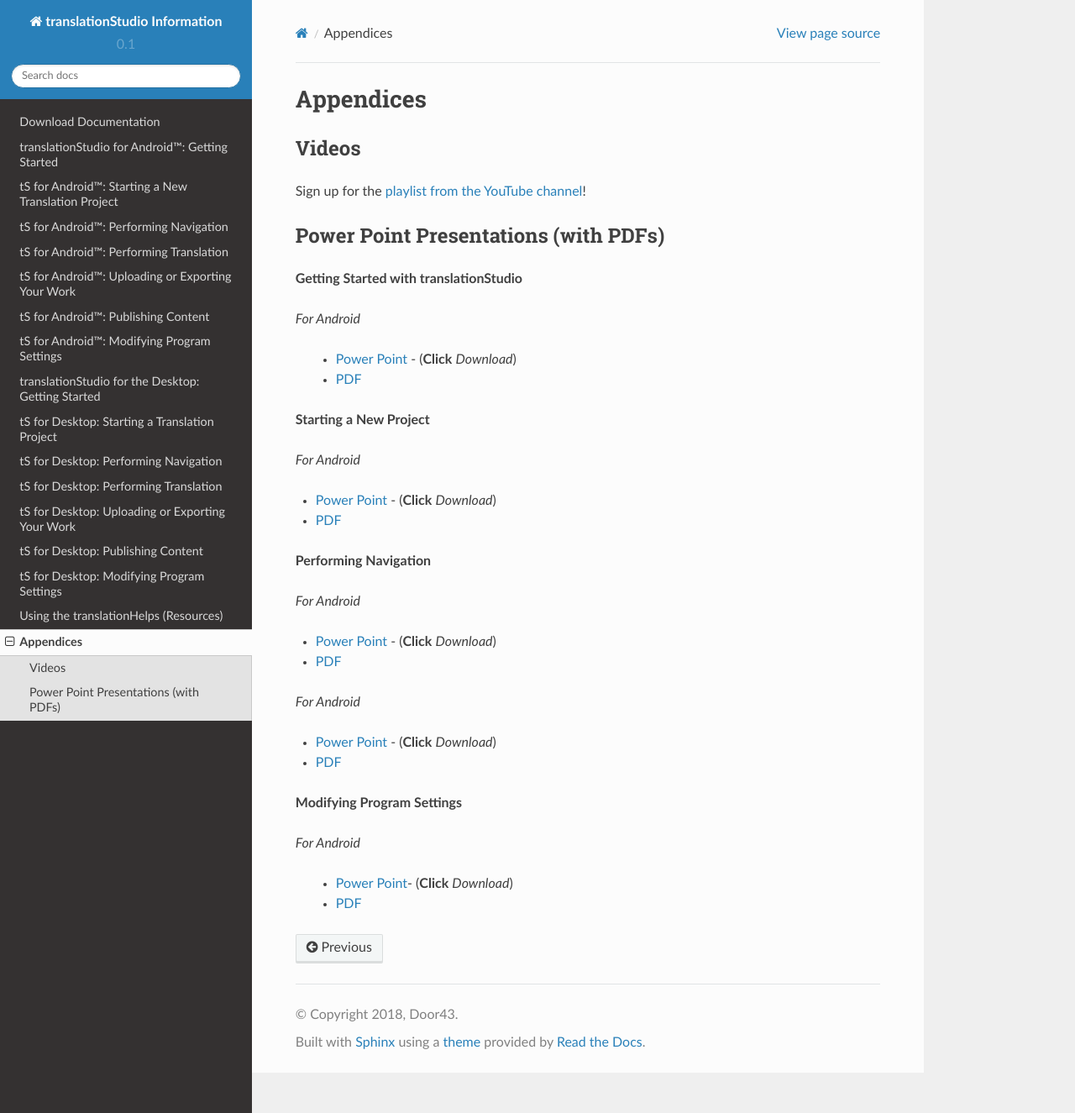
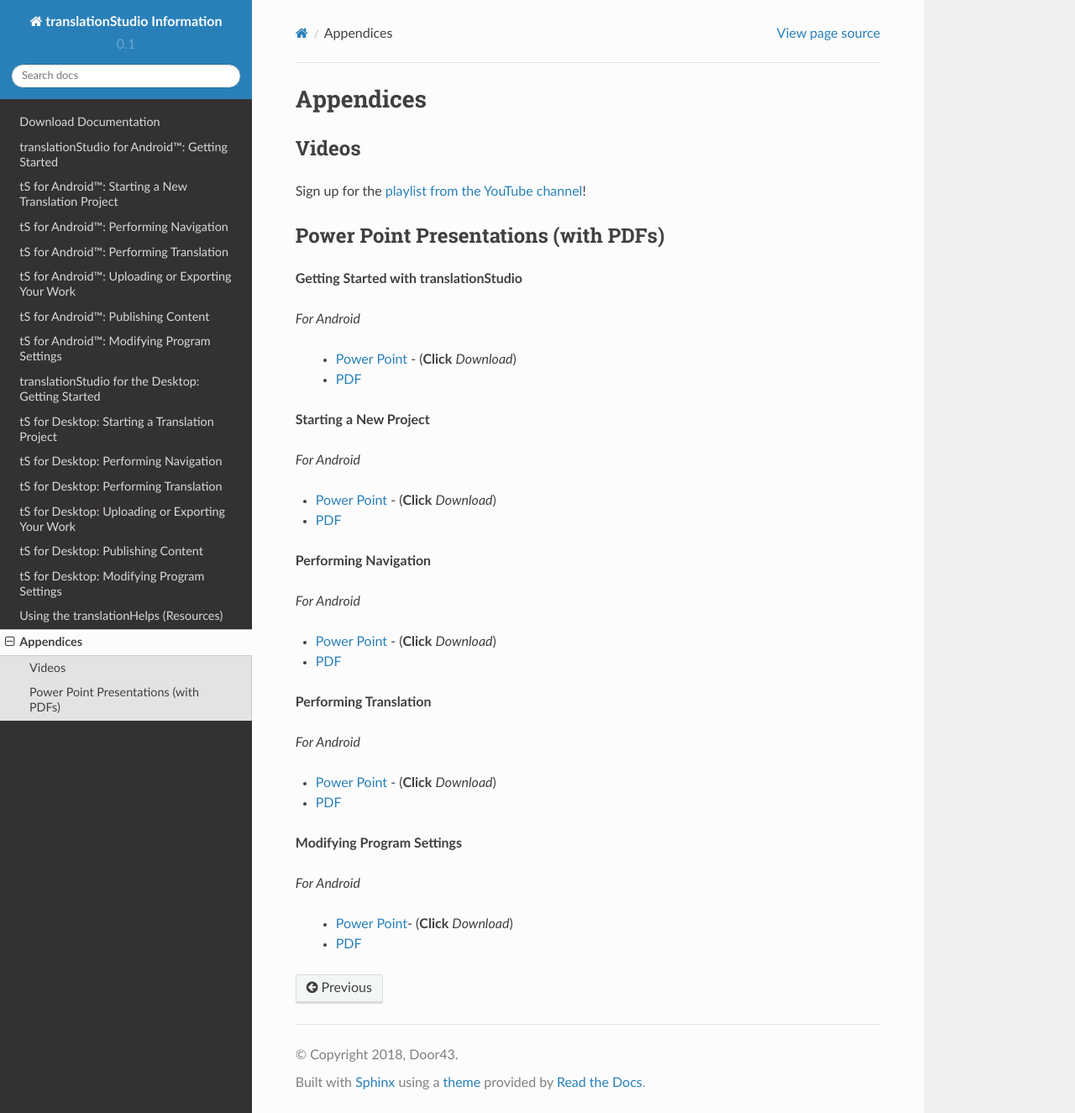
Before and after one commit to unfoldingWord-dev/translationStudio-Info, a Sphinx documentation site: the page built from docs/Appendix.rst, in a window 1280 px wide and 1325 px high. Shown: the whole window at 84% size. Built offline with Sphinx 7.4.7 and the Read the Docs theme 2.0.0, drawn with Linux system fonts in a browser that asks for light colours; pages that are not in the unit, such as notebooks, are missing from menus.

Commit message:
Update Appendix.rst

```diff
--- a/docs/Appendix.rst
+++ b/docs/Appendix.rst
@@ -56,7 +56,7 @@ Power Point Presentations (with PDFs)
 
 .. *For Desktop*
 
-.. **Performing Translation**
+**Performing Translation**
 
 *For Android*
 
```
